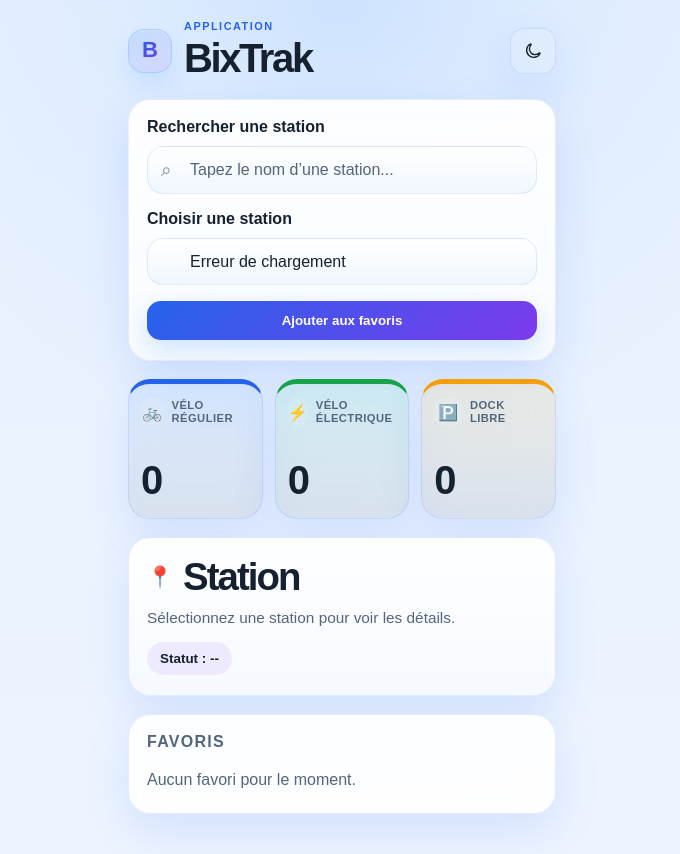
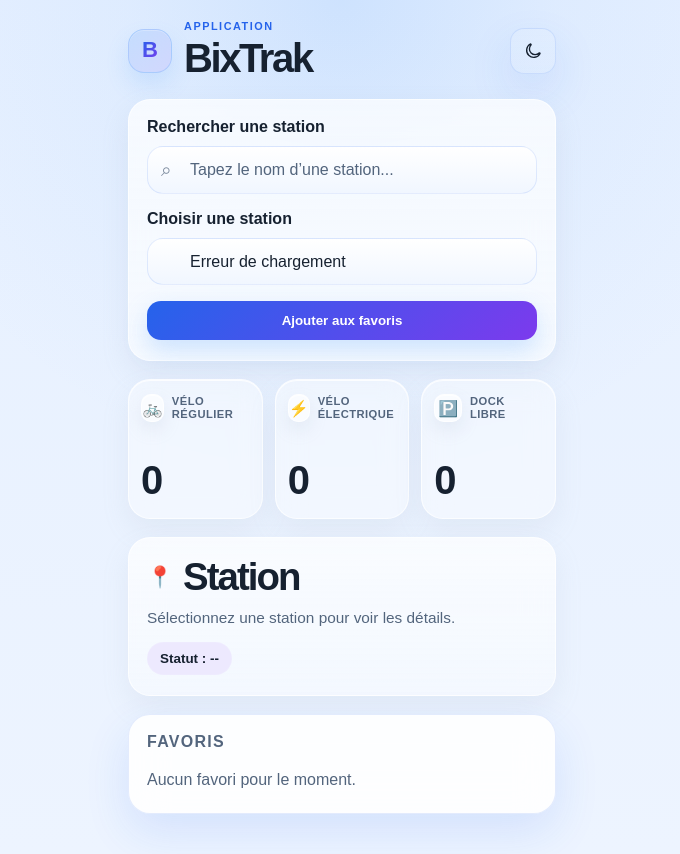
Before and after one commit to em3ze/bixtrak, a website: page public/index.html in a window 1280 px wide. Both pictures are taken after a click on the button "Activer le mode jour". Shown: the whole page, without its empty margins (298-978 px from the left). Drawn offline with Linux system fonts and the light colour scheme; no server answers.

Commit message:
Add files via upload

```diff
--- a/public/styles.css
+++ b/public/styles.css
@@ -175,7 +175,11 @@ h1 {
 }
 
 body.theme-light .selector-panel {
-  background: linear-gradient(180deg, rgba(255,255,255,0.94) 0%, rgba(248, 251, 255, 0.98) 100%);
+  background: linear-gradient(180deg, rgba(255,255,255,0.72) 0%, rgba(248, 251, 255, 0.82) 100%);
+  border: 1px solid rgba(255, 255, 255, 0.7);
+  box-shadow: 0 12px 28px rgba(148, 163, 184, 0.14);
+  backdrop-filter: blur(16px);
+  -webkit-backdrop-filter: blur(16px);
 }
 
 .selector-panel label {
@@ -304,6 +308,14 @@ body.theme-light .selector-panel select {
   background: rgba(255, 255, 255, 0.1);
   font-size: 1rem;
   box-shadow: inset 0 1px 0 rgba(255,255,255,0.12);
+  backdrop-filter: blur(6px);
+  -webkit-backdrop-filter: blur(6px);
+}
+
+body.theme-light .card-icon {
+  background: rgba(255, 255, 255, 0.5);
+  border: 1px solid rgba(255, 255, 255, 0.7);
+  box-shadow: 0 8px 18px rgba(148, 163, 184, 0.16), inset 0 1px 0 rgba(255,255,255,0.8);
 }
 
 .label {
@@ -335,13 +347,27 @@ body.theme-light .selector-panel select {
   background: linear-gradient(180deg, rgba(251, 191, 36, 0.12) 0%, rgba(15, 23, 42, 0.08) 100%);
 }
 
+body.theme-light .accent-blue,
+body.theme-light .accent-green,
+body.theme-light .accent-orange {
+  background: rgba(255, 255, 255, 0.38);
+  border: 1px solid rgba(255, 255, 255, 0.7);
+  box-shadow: inset 0 1px 0 rgba(255,255,255,0.8), 0 12px 28px rgba(148, 163, 184, 0.12);
+  backdrop-filter: blur(14px);
+  -webkit-backdrop-filter: blur(14px);
+}
+
 .details {
   padding: 18px 18px 20px;
   background: linear-gradient(180deg, rgba(17, 24, 39, 0.92) 0%, rgba(15, 23, 42, 0.8) 100%);
 }
 
 body.theme-light .details {
-  background: linear-gradient(180deg, rgba(255,255,255,0.96) 0%, rgba(245, 249, 255, 0.96) 100%);
+  background: linear-gradient(180deg, rgba(255,255,255,0.72) 0%, rgba(245, 249, 255, 0.82) 100%);
+  border: 1px solid rgba(255, 255, 255, 0.7);
+  box-shadow: 0 12px 28px rgba(148, 163, 184, 0.12);
+  backdrop-filter: blur(16px);
+  -webkit-backdrop-filter: blur(16px);
 }
 
 .details-topline {
```
